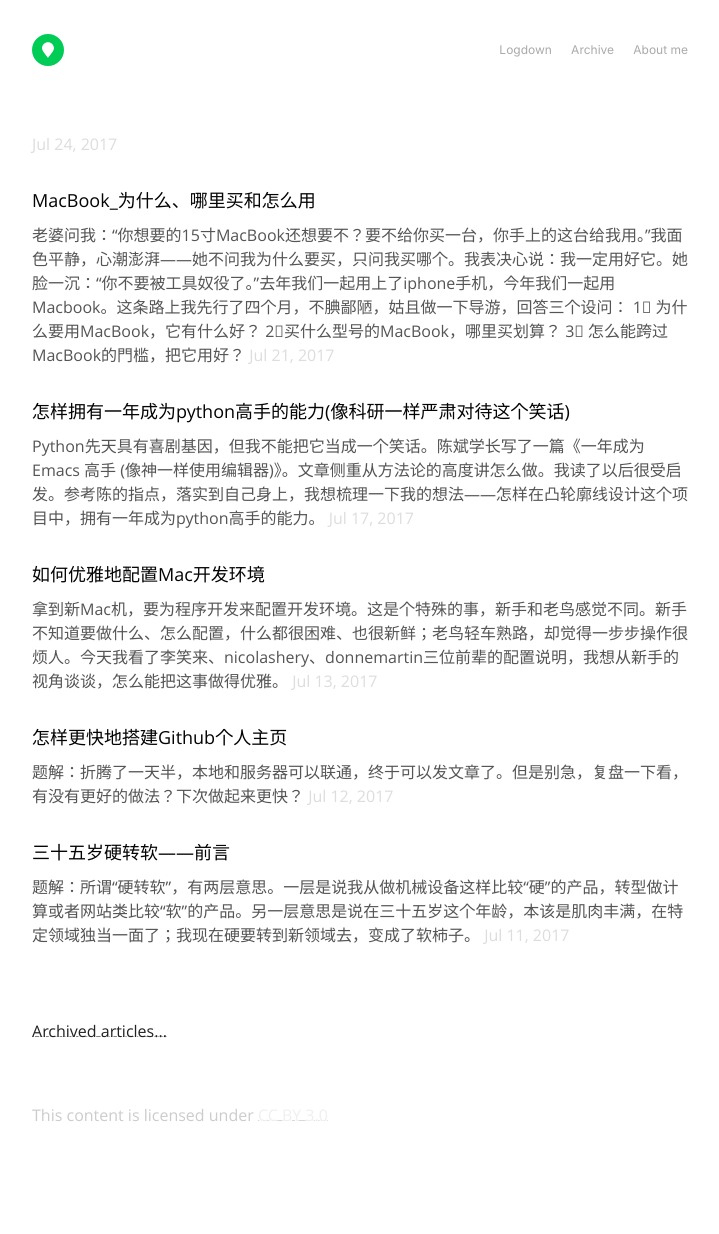
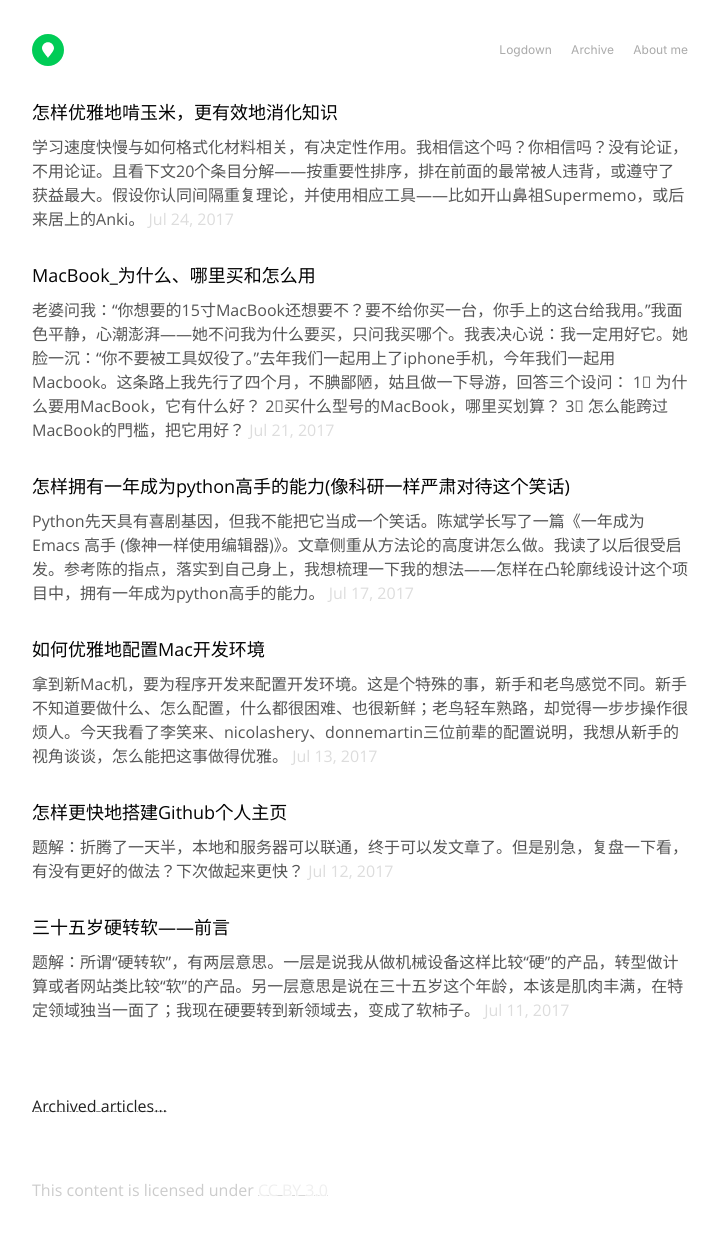
Before and after one commit to John-Qu/John-Qu.github.io, a Jekyll site: the page built from index.html, in a window 1280 px wide. Shown: the whole page, without its empty margins (280-999 px from the left). Built offline with Jekyll 4.4.1, drawn with Linux system fonts in a browser that asks for light colours; before the commit the page ends 1159 px from its top, so only the background shows below that.

Commit message:
add file how to fomulate knowledge by 20 rules

```diff
--- a/_posts/2017-07-24-how-to-formating-knowledge-20-rules.md
+++ b/_posts/2017-07-24-how-to-formating-knowledge-20-rules.md
@@ -1,19 +1,25 @@
 ---
 layout: logdown
-title:  "怎样优雅地设问，更有效地消化知识" 2017-07-24-how-to-formating-knowledge-20-rules
+title:  "怎样优雅地啃玉米，更有效地消化知识"
 date:   2017-07-24 11:08 +0800
 categories: method
 ---
 
-学习速度快慢与如何格式化材料相关，有决定性作用。我相信这个吗？你相信吗？没有论证，不用论证。且看下文20个条目分解——按重要性排序，前面的最常被人违背，或遵守了获益最大。
+学习速度快慢与如何格式化材料相关，有决定性作用。我相信这个吗？你相信吗？没有论证，不用论证。且看下文20个条目分解——按重要性排序，排在前面的最常被人违背，或遵守了获益最大。假设你认同[间隔重复理论](http://super-memory.com/articles/theory.htm)，并使用相应工具——比如开山鼻祖Supermemo，或后来居上的Anki。
 
-前提是你认同[间隔重复理论](http://super-memory.com/articles/theory.htm)，并使用它——比如开山鼻祖Supermemo，或后来居上的Anki。
+文章原文：
+
+[Effective learning: Twenty rules of formulating knowledge](https://www.supermemo.com/en/articles/20rules)
+
+（https://www.supermemo.com/en/articles/20rules）
+
+Dr Piotr Wozniak, February, 1999
 
 ## 关于作者Piotr Wozniak
 
 从[他朋友的文章](http://www.antimoon.com/other/piotr-wozniak.htm)中看，是个柳比歇夫一样的“怪人”。他致力于找到最高效发挥记忆和阅读能力的方法，因为朋友来访和电话没发确定内容轻重和时间长短，所以他将此类内容排除生活之外。像Szynalski开玩笑所说，Piotr貌似被自己研发的HAL 9000型电脑绑架了。（汪亮说我被工具绑架，这才是鲜活的例子）
 
-## 他的硕士论文和博士论文都在本文中有所引用，好有成就感。
+他的硕士论文和博士论文都在本文中有所引用，好有成就感。
 
 ## 1.  没法消化就不吃
 
@@ -125,3 +131,26 @@
 
 - 以防将来被人问到你这知识从哪里来？谁说的？
 - 以备将来又看到冲突的知识，要比较哪方更可靠？
+
+## 19. 记录时效
+
+有些知识有时效性，比如经济见解，高科技行业，软件版本。
+
+## 20. 区分轻重
+
+知识永远多于个人，总要分出轻重缓急。
+
+- 区分来源。课本还是笔记，考纲还是串讲？
+- 提取知识。记在书里？整页提取？细节到什么程度？哪里对知识体系有冲击？——这是经验。
+- 直接导入vs人工整理。看你怎么权衡。
+- 凸显要点，附加信息放在括号里，作为几次强化之后提示上下文之用。
+- 索引忘记项目，重新评价其重要性。
+
+
+
+
+---
+
+[TOC]
+
+2017-07-24-how-to-formating-knowledge-20-rules
```
Also changed, not shown: Gemfile.lock.
